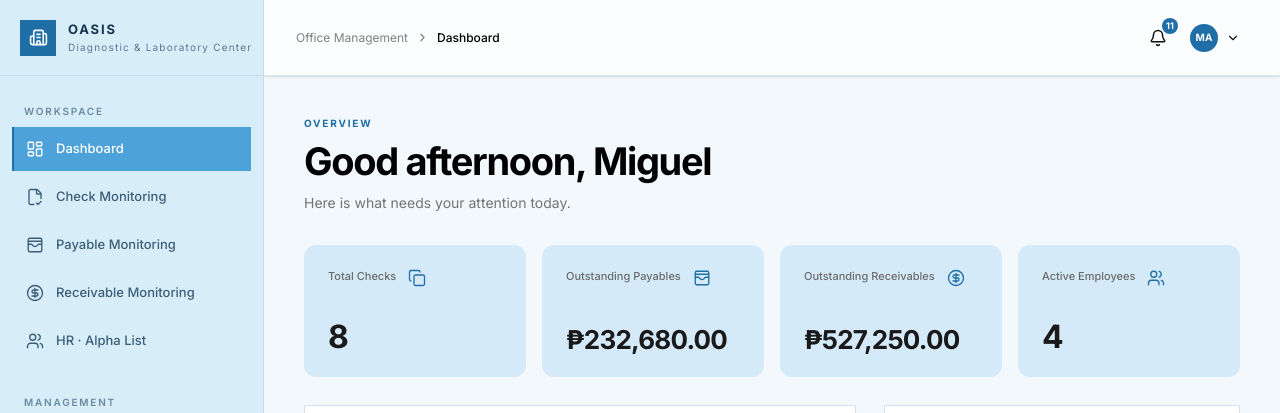
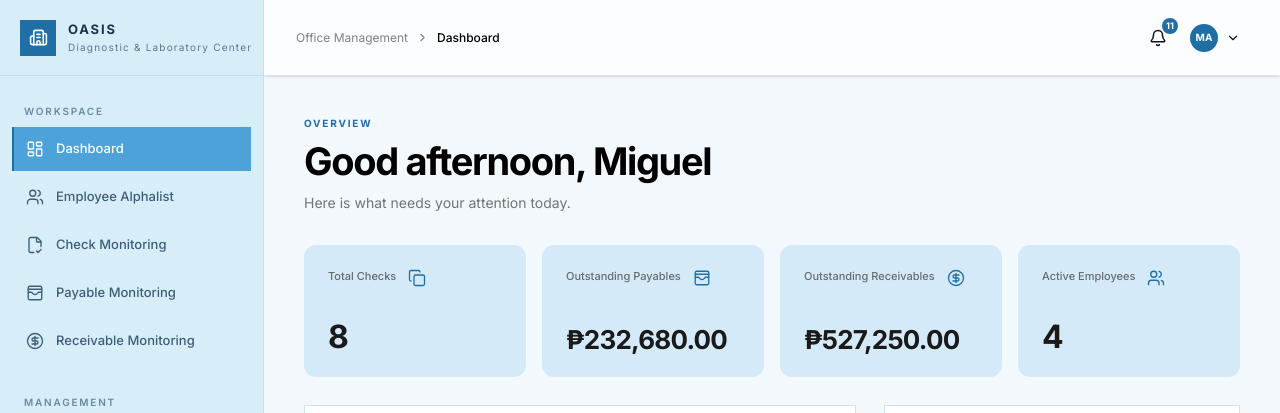
Before and after one commit to seven-err/oasis, a React (Vite) app: page / in a window 1280 px wide. Shown: the top 413 px of the page. Built offline with nearby package versions, Linux system fonts and the light colour scheme.

Commit message:
edit order

```diff
--- a/src/App.tsx
+++ b/src/App.tsx
@@ -287,10 +287,10 @@ const nav = [
     section: "Workspace",
     items: [
       { page: "dashboard" as Page, label: "Dashboard", icon: LayoutDashboard },
+      { page: "employees" as Page, label: "Employee Alphalist", icon: Users },
       { page: "checks" as Page, label: "Check Monitoring", icon: FileCheck2 },
       { page: "payables" as Page, label: "Payable Monitoring", icon: WalletCards },
       { page: "receivables" as Page, label: "Receivable Monitoring", icon: CircleDollarSign },
-      { page: "employees" as Page, label: "HR · Alpha List", icon: Users },
     ],
   },
   {
@@ -1610,7 +1610,7 @@ function ActivityLogs() {
     ],
     [
       "Employee profile updated",
-      "HR · Alpha List",
+      "Alpha List",
       "EMP-00167",
       "Angela Cruz",
       "Mar 20, 2025 · 4:12 PM",
```
